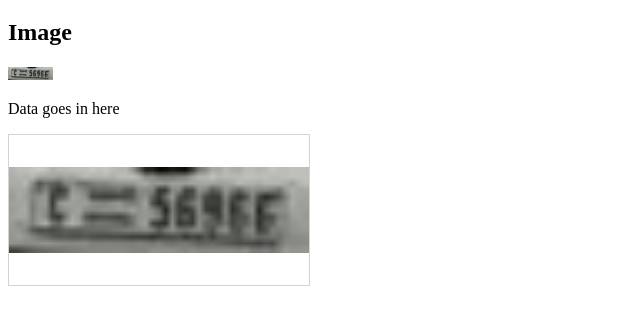
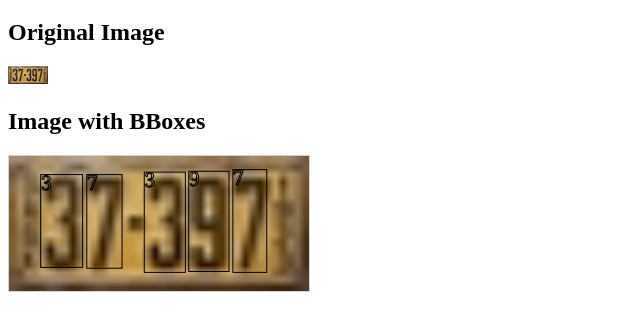
Before and after one commit to rana-abhishek/bounding-box, a plain HTML site: page index.html in a window 1280 px wide. Shown: the part 61-392 px from the top of the page, without its empty margins (0-640 px from the left). Drawn offline with Linux system fonts and the light colour scheme.

Commit message:
Adding a bboxes to another image with names

```diff
--- a/index.html
+++ b/index.html
@@ -1,45 +1,99 @@
 <!DOCTYPE html>
 <html lang="en">
+
 <head>
   <meta charset="UTF-8" />
   <meta name="viewport" content="width=device-width, initial-scale=1.0" />
   <title>HTML5 canvas</title>
 </head>
+
 <body>
   <h1>HTML 5 canvas</h1>
-    <h2>Image</h2>
-    <img id="lp" src="./images/lp.jpg" alt="LP image">
-    <p>Data goes in here</p>
+  <h2>Original Image</h2>
+  <img id="lp" src="./images/bbox.jpg" alt="LP image">
+  <h2>Image with BBoxes</h2>
   <canvas id="myCanvas" width="auto" height="auto" style="border:1px solid #d3d3d3;">
 </body>
 <script>
   window.onload = () => {
+    var annotations = [
+      {
+        topLeftX: 4.2211914,
+        topLeftY: 2.4787326,
+        bottomRightX: 9.814453,
+        bottomRightY: 14.848524,
+        value: '3'
+      },
+      {
+        topLeftX: 10.369873,
+        topLeftY: 2.4787326,
+        bottomRightX: 15.073242,
+        bottomRightY: 14.961371,
+        value: '7'
+      },
+      {
+        topLeftX: 18.035889,
+        topLeftY: 2.1467013,
+        bottomRightX: 23.516846,
+        bottomRightY: 15.516927,
+        value: '3'
+      },
+      {
+        topLeftX: 23.961182,
+        topLeftY: 2.0360243,
+        bottomRightX: 29.332275,
+        bottomRightY: 15.404079,
+        value: '9'
+      },
+      {
+        topLeftX: 29.849854,
+        topLeftY: 1.8125,
+        bottomRightX: 34.368896,
+        bottomRightY: 15.516927,
+        value: '7'
+      }
+    ]
+
     var c = document.getElementById("myCanvas");
     var ctx = c.getContext("2d");
     var img = document.getElementById("lp");
 
     // Draw image
-        var hRatio = c.width  / img.width    ;
-        var vRatio =  c.height / img.height  ;
-        var ratio  = Math.min ( hRatio, vRatio );
-        var centerShift_x = ( c.width - img.width*ratio ) / 2;
-        var centerShift_y = ( c.height - img.height*ratio ) / 2;
-        ctx.clearRect(0,0,c.width, c.height);
-        ctx.drawImage(img, 0,0, img.width, img.height, centerShift_x, centerShift_y,img.width*ratio, img.height*ratio);
+    var hRatio = c.width / img.width;
+    var vRatio = c.height / img.height;
+    var ratio = Math.min(hRatio, vRatio);
+    const scaled_img_height = img.height * ratio;
+    const scaled_img_width = img.width * ratio;
+    c.height = img.height * ratio;
+    ctx.drawImage(
+      img, // Image
+      0, // Start clipping image X
+      0, // Start clipping image Y
+      img.width, // Width of image to be clipped
+      img.height, // Height of image to be clipped
+      0, // Place clipped image X
+      0, // Place clipped image Y
+      scaled_img_width, // Width of clipped image
+      scaled_img_height // Height of clipped image
+    );
 
-        // // Green rectangle
-        // ctx.beginPath();
-        // ctx.lineWidth = "4";
-        // ctx.strokeStyle = "green";
-        // ctx.rect(30, 30, 50, 50);
-        // ctx.stroke();
+    // Draw BBoxes for points given
+    annotations.forEach(annotation => {
+      const bbox_top_left_x = annotation.topLeftX * ratio;
+      const bbox_top_left_y = annotation.topLeftY * ratio;
+      const bbox_width = (annotation.bottomRightX - annotation.topLeftX) * ratio;
+      const bbox_height = (annotation.bottomRightY - annotation.topLeftY) * ratio;
 
-        // // Blue rectangle
-        // ctx.beginPath();
-        // ctx.lineWidth = "10";
-        // ctx.strokeStyle = "blue";
-        // ctx.rect(50, 50, 150, 80);
-        // ctx.stroke();
+      ctx.strokeRect(
+        bbox_top_left_x,
+        bbox_top_left_y,
+        bbox_width,
+        bbox_height
+      );
+      ctx.font = "20px Georgia";
+      ctx.strokeText(annotation.value, bbox_top_left_x, bbox_top_left_y + 15);
+    })
   }
 </script>
+
 </html>
```
Also changed, not shown: images/bbox.jpg (added). Lines whose indentation alone changed are shown as unchanged.
